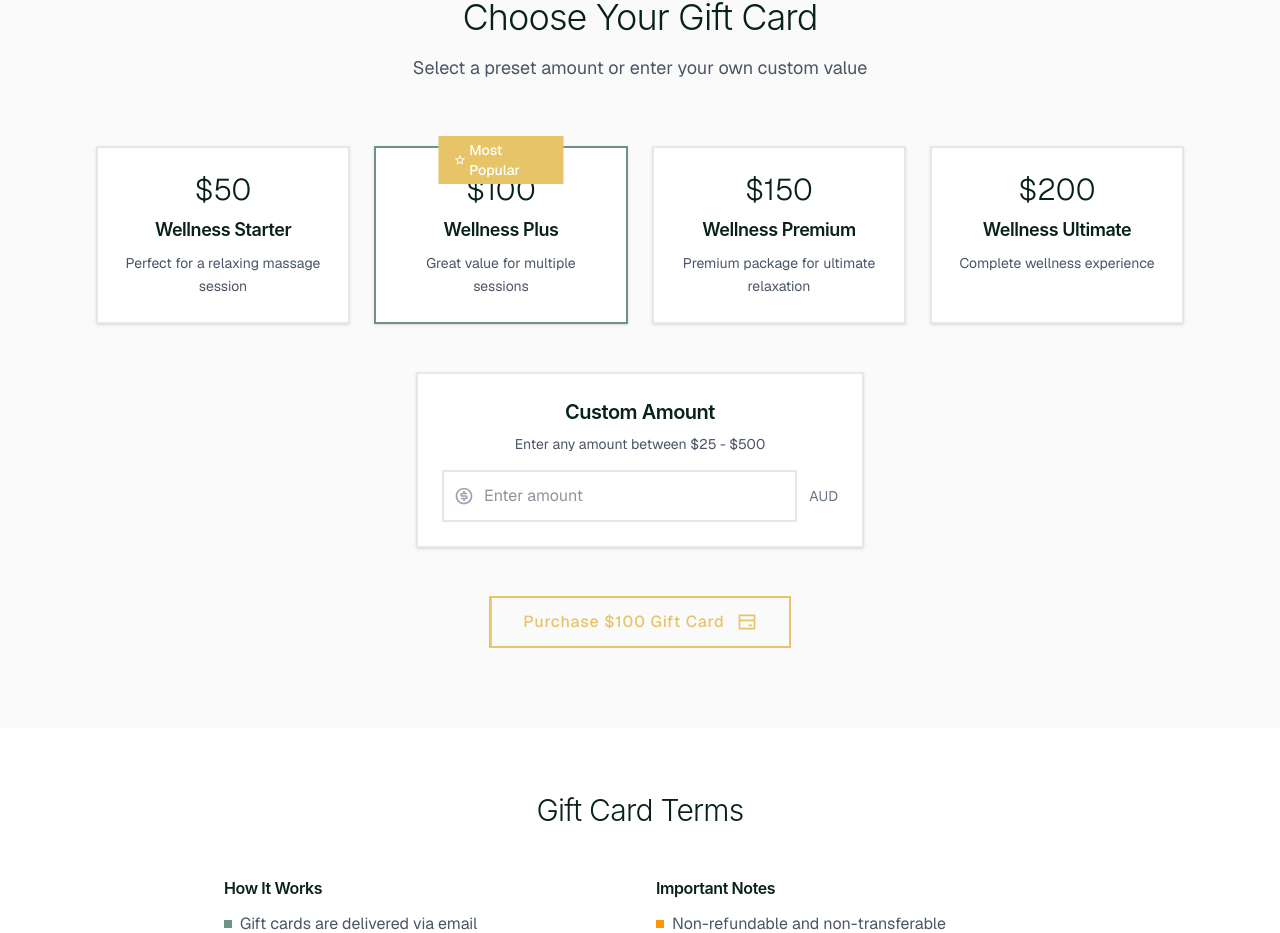
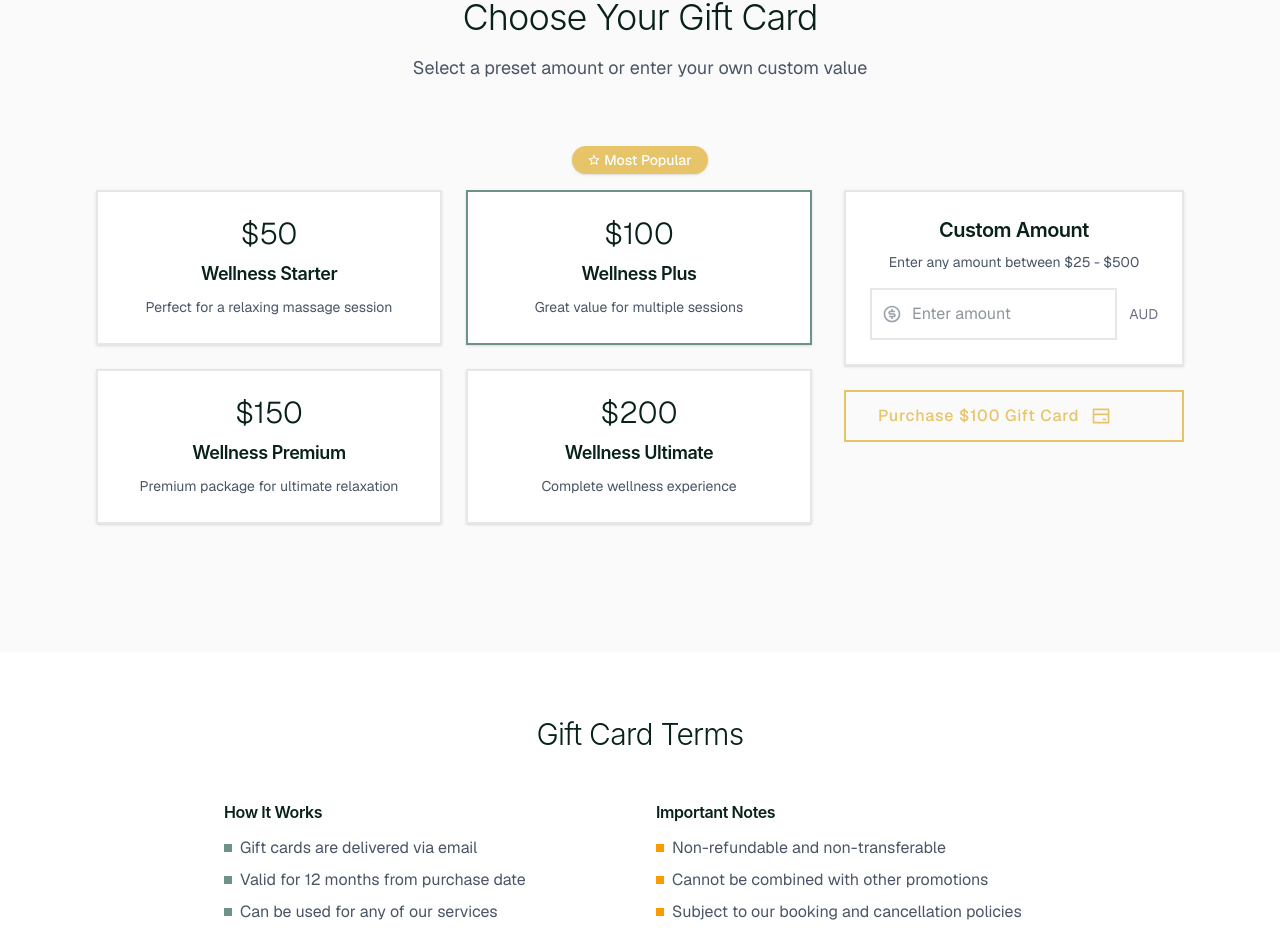
Before and after one commit to kadynjaipearce/mockup-site, a Next.js app: page /gift-cards in a window 1280 px wide. Shown: the part 999-1932 px from the top of the page. Built offline with nearby package versions, Linux system fonts and the light colour scheme.

Commit message:
💄 style(gift-cards): group preset prices in grid, custom input right.

```diff
--- a/app/gift-cards/page.tsx
+++ b/app/gift-cards/page.tsx
@@ -191,8 +191,16 @@ export default function GiftCardsPage() {
             </p>
           </div>
 
-          {/* Preset Amounts */}
-          <div className="grid md:grid-cols-2 lg:grid-cols-4 gap-6 mb-12">
+          {/* Most Popular Tag */}
+          <div className="w-full flex justify-center mb-4">
+            <span className="bg-spa-accent text-white px-4 py-1 text-sm font-medium flex items-center gap-1 rounded-full shadow">
+              <RiStarLine className="h-3 w-3" /> Most Popular
+            </span>
+          </div>
+          <div className="flex flex-col lg:flex-row gap-8 mb-12">
+            {/* Preset Amounts Grid */}
+            <div className="flex-1">
+              <div className="grid grid-cols-2 md:grid-cols-2 lg:grid-cols-2 gap-6">
                 {giftCardOptions.map((option) => (
                   <div
                     key={option.id}
@@ -203,15 +211,6 @@ export default function GiftCardsPage() {
                     }`}
                     onClick={() => handleAmountSelect(option.id)}
                   >
-                {option.popular && (
-                  <div className="absolute -top-3 left-1/2 transform -translate-x-1/2">
-                    <span className="bg-spa-accent text-white px-4 py-1 text-sm font-medium flex items-center gap-1">
-                      <RiStarLine className="h-3 w-3" />
-                      Most Popular
-                    </span>
-                  </div>
-                )}
-
                     <div className="text-center">
                       <div className="text-3xl font-light text-spa-secondary mb-2">
                         ${option.amount}
@@ -226,10 +225,9 @@ export default function GiftCardsPage() {
                   </div>
                 ))}
               </div>
-
-          {/* Custom Amount Section */}
-          <div className="mb-12">
-            <div className="max-w-md mx-auto">
+            </div>
+            {/* Custom Amount and Purchase Button */}
+            <div className="w-full lg:w-[340px] flex flex-col gap-6">
               <div className="bg-white p-6 shadow-sm border-2 border-gray-200">
                 <div className="text-center mb-4">
                   <h3 className="text-xl font-semibold text-spa-secondary mb-2">
@@ -239,15 +237,14 @@ export default function GiftCardsPage() {
                     Enter any amount between $25 - $500
                   </p>
                 </div>
-
                 <div className="flex items-center gap-3">
                   <div className="flex-1">
                     <div className="relative">
                       <RiMoneyDollarCircleLine className="absolute left-3 top-1/2 transform -translate-y-1/2 h-5 w-5 text-gray-400" />
                       <input
-                        type="number"
-                        min="25"
-                        max="500"
+                        type="text"
+                        inputMode="numeric"
+                        pattern="[0-9]*"
                         placeholder="Enter amount"
                         value={customAmount}
                         onChange={(e) =>
@@ -257,18 +254,19 @@ export default function GiftCardsPage() {
                           isCustomAmount
                             ? "border-spa-primary bg-spa-primary/5"
                             : "border-gray-200 focus:border-spa-primary"
-                        }`}
+                        } appearance-none`}
+                        style={{ MozAppearance: "textfield" }}
+                        onWheel={(e) => e.currentTarget.blur()}
+                        onKeyDown={(e) => {
+                          if (e.key === "ArrowUp" || e.key === "ArrowDown")
+                            e.preventDefault();
+                        }}
                       />
                     </div>
                   </div>
                   <div className="text-gray-500 text-sm">AUD</div>
                 </div>
               </div>
-            </div>
-          </div>
-
-          {/* Purchase Button */}
-          <div className="text-center">
               <button
                 onClick={handlePurchase}
                 disabled={isLoading || !getDisplayAmount()}
@@ -276,8 +274,8 @@ export default function GiftCardsPage() {
               >
                 {isLoading ? (
                   <>
-                  <div className="w-5 h-5 border-2 border-white border-t-transparent animate-spin"></div>
                     <span>Processing...</span>
+                    <div className="w-5 h-5 ml-2 rounded-full border-2 border-black border-t-transparent animate-spin"></div>
                   </>
                 ) : (
                   <>
@@ -286,6 +284,7 @@ export default function GiftCardsPage() {
                   </>
                 )}
               </button>
+            </div>
           </div>
         </div>
       </section>
```
Lines whose indentation alone changed are shown as unchanged.
